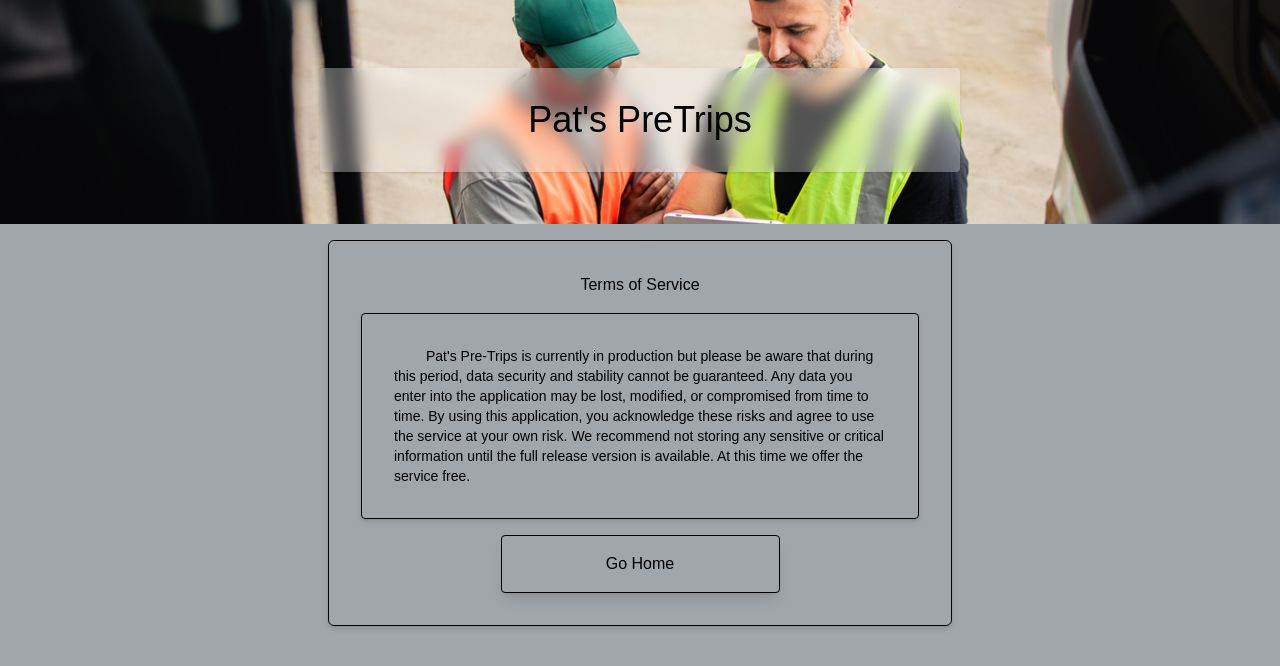
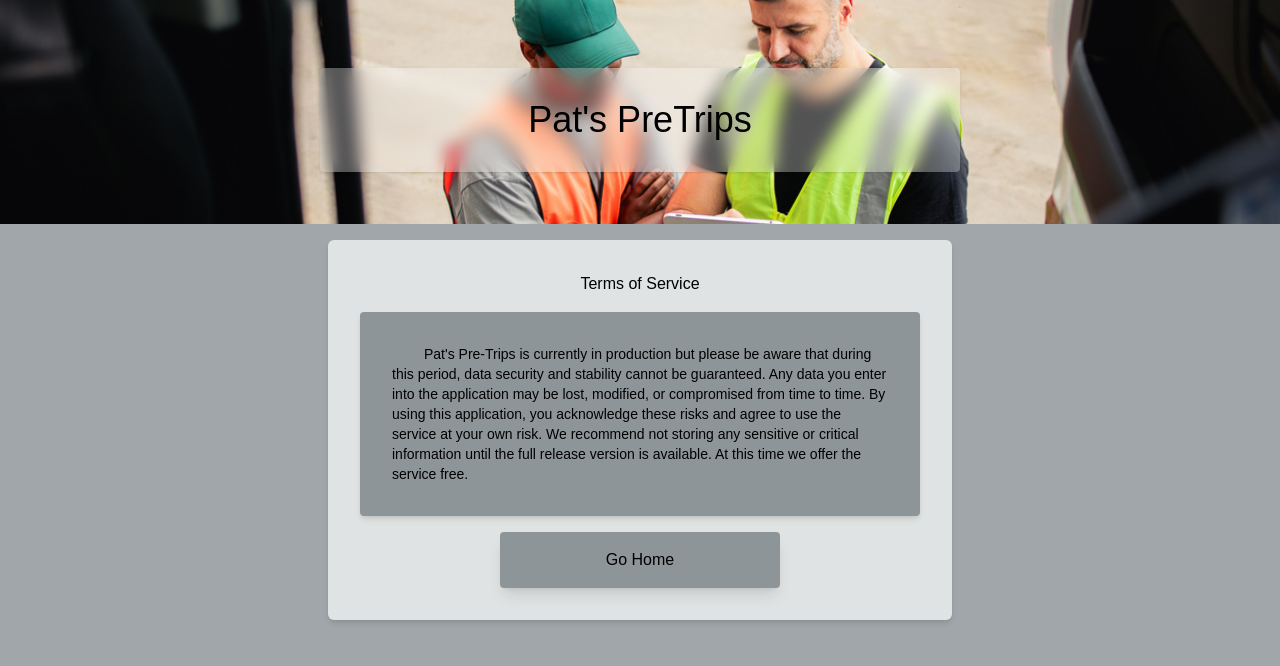
Before and after one commit to Pmacdon15/pats-pretrips, a Next.js app: page /termsOfService in a window 1280 px wide. Shown: the top 666 px of the page. Built offline with nearby package versions, Linux system fonts and the light colour scheme.

Commit message:
code clean up

```diff
--- a/src/app/privacy/page.tsx
+++ b/src/app/privacy/page.tsx
@@ -1,17 +1,11 @@
-import GoHomeButton from "@/components/ui/go-home-button/GoHomeButton";
+import { Disclaimer } from "@/components/ui/disclaimer/disclaimer";
 
 export default function Page() {
     return (
-        <div className="flex flex-col items-center justify-items-center min-h-screen gap-8 p-4  ">
-            <div className="flex flex-col border items-center justify-center rounded-md w-5/6 md:w-3/6  p-8 shadow-md gap-4">
-                <h1> Privacy policy </h1>
-                <p className="text-sm  indent-8 border rounded-sm p-8 shadow-md">
-                    At Pat&apos;s Pre-Trips, we take your privacy seriously. We only collect and store your email address, which is used solely to associate you with the
+        <Disclaimer
+            text="At Pat&apos;s Pre-Trips, we take your privacy seriously. We only collect and store your email address, which is used solely to associate you with the
                     trips you save on our platform. Your email is securely stored in our database and is not shared with any third parties or used for marketing purposes.
-                    We do not collect, track, or store any additional personal information. If you have any questions about our privacy practices, please contact us.
-                </p>
-                <GoHomeButton />
-            </div>
-        </div>
+                    We do not collect, track, or store any additional personal information. If you have any questions about our privacy practices, please contact us."
+            name=" Privacy policy" />
     )
 }
--- a/src/app/termsOfService/page.tsx
+++ b/src/app/termsOfService/page.tsx
@@ -1,19 +1,15 @@
+import { Disclaimer } from "@/components/ui/disclaimer/disclaimer";
 import GoHomeButton from "@/components/ui/go-home-button/GoHomeButton";
 
 export default function Page() {
     return (
-        <div className="flex flex-col items-center justify-items-center min-h-screen gap-8 p-4">
-            <div className="flex flex-col border items-center justify-center rounded-md w-5/6 md:w-3/6 p-8 shadow-md gap-4">
-                <h1>Terms of Service</h1>
-                <p className="text-sm indent-8 border rounded-sm p-8 shadow-md">
-                    Pat&apos;s Pre-Trips is currently in production but please be aware that during this period,
-                    data security and stability cannot be guaranteed. Any data you enter into the application may be lost,
-                    modified, or compromised from time to time. By using this application, you
-                    acknowledge these risks and agree to use the service at your own risk. We recommend not storing any
-                    sensitive or critical information until the full release version is available. At this time we offer the service free.
-                </p>
-                <GoHomeButton />
-            </div>
-        </div>
+        <Disclaimer
+            text='Pat&apos;s Pre-Trips is currently in production but please be aware that during this period,
+                data security and stability cannot be guaranteed. Any data you enter into the application may be lost,
+                modified, or compromised from time to time. By using this application, you
+                acknowledge these risks and agree to use the service at your own risk. We recommend not storing any
+                sensitive or critical information until the full release version is available. At this time we offer the service free.'
+            name='Terms of Service'
+        />
     )
 }
--- /dev/null
+++ b/src/components/ui/disclaimer/disclaimer.tsx
@@ -0,0 +1,15 @@
+import GoHomeButton from "../go-home-button/GoHomeButton";
+
+export function Disclaimer({ text, name }: { text: string, name: string }) {
+    return (
+        <div className="flex flex-col items-center justify-items-center min-h-screen gap-8 p-4  ">
+            <div className="flex flex-col bg-[var(--color-primary)] items-center justify-center rounded-md w-5/6 md:w-3/6  p-8 shadow-md gap-4">
+                <h1> {name} </h1>
+                <p className="text-sm  indent-8 bg-[var(--color-background)]  rounded-sm p-8 shadow-md">
+                    {text}
+                </p>
+                <GoHomeButton />
+            </div>
+        </div>
+    );
+}
--- a/src/components/ui/go-home-button/GoHomeButton.tsx
+++ b/src/components/ui/go-home-button/GoHomeButton.tsx
@@ -2,7 +2,10 @@ import Link from "next/link";
 
 export default function GoHomeButton() {
     return (
-        <Link href='/' className='flex items-center justify-center w-3/6 text-center border p-4 rounded-sm shadow-lg'>
+        <Link
+            href='/'
+            className='flex items-center justify-center w-3/6 text-center bg-[var(--color-background)] p-4 rounded-sm shadow-lg transition-transform hover:scale-105 hover:shadow-xl'
+        >
             Go Home
         </Link>
     );
```
Also changed, not shown: 1 other file (tests, documents, lock files or other folders).
